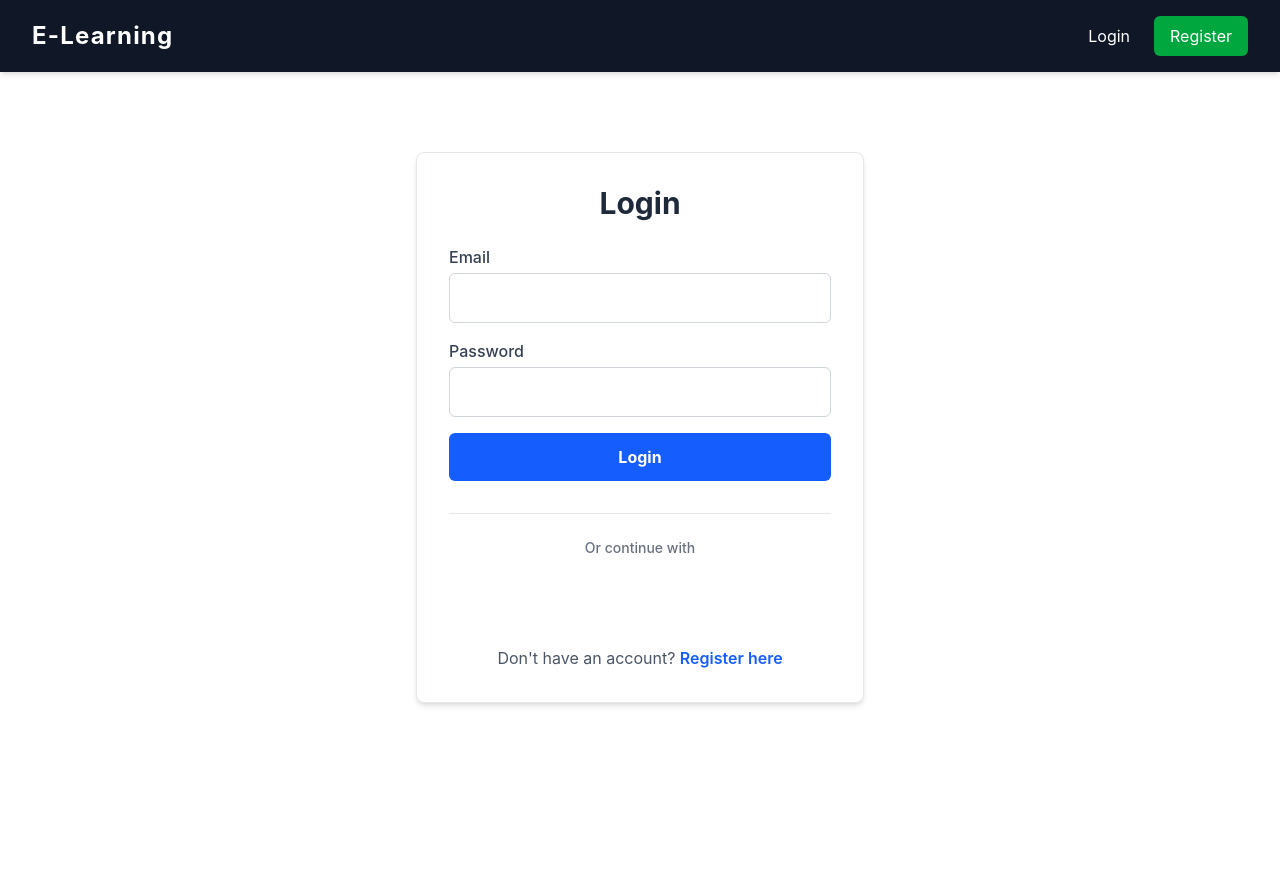
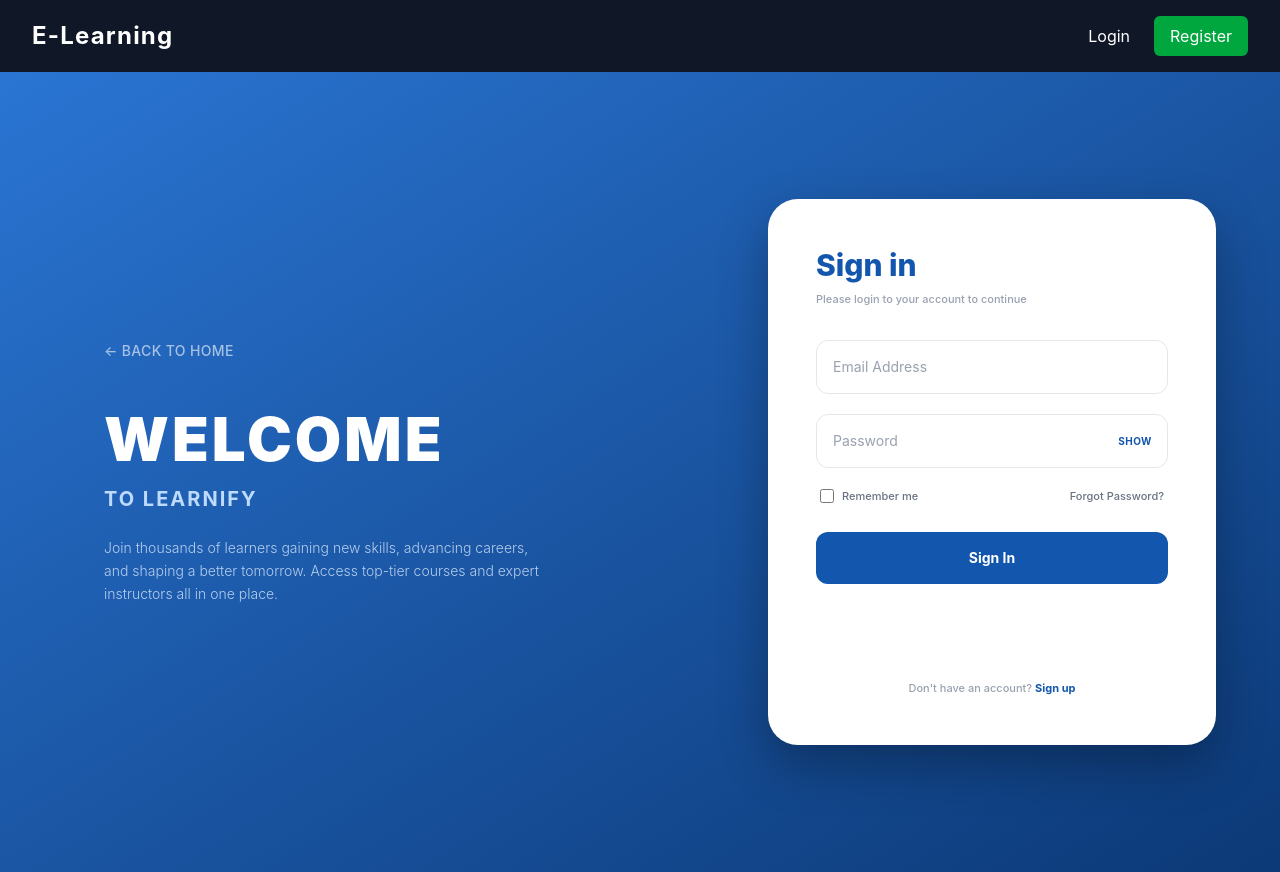
Before and after one commit to kaweeshaweerasinghe710/elearning-platform, a React (Vite) app in the folder frontend/: page /login in a window 1280 px wide. Before the commit the page ends 800 px from the top, so only its background shows below. Built offline with nearby package versions, Linux system fonts and the light colour scheme; no server answers.

Commit message:
feat:update authentication page UI

```diff
--- /dev/null
+++ b/frontend/src/components/AuthLayout.jsx
@@ -0,0 +1,30 @@
+import { Link } from 'react-router-dom';
+
+const AuthLayout = ({ title, subtitle, description, children }) => {
+    return (
+        <div className="min-h-screen w-full bg-gradient-to-br from-[#2a75d3] to-[#0c3977] flex items-center justify-center p-6 font-sans">
+            <div className="w-full max-w-6xl mx-auto flex flex-col lg:flex-row items-center justify-between gap-12">
+                <div className="w-full lg:w-1/2 text-white px-4 md:px-10 text-center lg:text-left mt-10 lg:mt-0">
+                    <Link to="/" className="inline-block mb-12 opacity-60 hover:opacity-100 transition text-sm font-medium tracking-wide">
+                        ← BACK TO HOME
+                    </Link>
+                    <h1 className="text-5xl md:text-6xl font-black tracking-wider mb-4 uppercase">
+                        {title}
+                    </h1>
+                    <h2 className="text-lg md:text-xl font-bold tracking-widest mb-6 uppercase text-blue-200">
+                        {subtitle}
+                    </h2>
+                    <p className="text-sm md:text-sm text-blue-100/80 leading-relaxed max-w-md mx-auto lg:mx-0 font-light">
+                        {description}
+                    </p>
+                </div>
+                <div className="w-full max-w-md bg-white rounded-[30px] p-8 md:p-12 shadow-[0_20px_50px_rgba(0,0,0,0.3)]">
+                    {children}
+                </div>
+
+            </div>
+        </div>
+    );
+};
+
+export default AuthLayout;
--- a/frontend/src/pages/Login.jsx
+++ b/frontend/src/pages/Login.jsx
@@ -3,10 +3,12 @@ import { useNavigate, Link } from 'react-router-dom';
 import AuthContext from '../context/AuthContext';
 import api from '../utils/api';
 import { GoogleLogin } from '@react-oauth/google';
+import AuthLayout from '../components/AuthLayout';
 
 const Login = () => {
     const [email, setEmail] = useState('');
     const [password, setPassword] = useState('');
+    const [showPassword, setShowPassword] = useState(false);
     const [error, setError] = useState(null);
 
     const { login } = useContext(AuthContext);
@@ -24,66 +26,74 @@ const Login = () => {
     };
 
     return (
-        <div className="max-w-md mx-auto mt-20 p-8 bg-white rounded-lg shadow-md border border-gray-200">
-            <h2 className="text-3xl font-bold text-center text-gray-800 mb-6">Login</h2>
-            {error && <p className="text-red-500 text-center mb-4">{error}</p>}
+        <AuthLayout
+            title="Welcome"
+            subtitle="To Learnify"
+            description="Join thousands of learners gaining new skills, advancing careers, and shaping a better tomorrow. Access top-tier courses and expert instructors all in one place."
+        >
+            <h2 className="text-3xl font-extrabold text-[#1256ae] mb-2">Sign in</h2>
+            <p className="text-[11px] text-gray-400 mb-8 font-medium">Please login to your account to continue</p>
 
-            <form onSubmit={handleSubmit} className="space-y-4">
-                <div>
-                    <label className="block text-gray-700 font-medium mb-1">Email</label>
+            {error && <div className="bg-red-50 text-red-500 p-3 rounded-lg text-xs text-center mb-5 border border-red-100">{error}</div>}
+
+            <form onSubmit={handleSubmit} className="space-y-5">
                 <input
                     type="email"
                     value={email}
                     onChange={(e) => setEmail(e.target.value)}
                     required
-                        className="w-full p-3 border border-gray-300 rounded-md focus:outline-none focus:ring-2 focus:ring-blue-500"
+                    placeholder="Email Address"
+                    className="w-full p-4 bg-transparent border border-gray-200 rounded-xl focus:outline-none focus:border-[#1256ae] text-sm text-gray-800 placeholder-gray-400 transition-colors"
                 />
-                </div>
-                <div>
-                    <label className="block text-gray-700 font-medium mb-1">Password</label>
+
+                <div className="relative">
                     <input
-                        type="password"
+                        type={showPassword ? "text" : "password"}
                         value={password}
                         onChange={(e) => setPassword(e.target.value)}
                         required
-                        className="w-full p-3 border border-gray-300 rounded-md focus:outline-none focus:ring-2 focus:ring-blue-500"
+                        placeholder="Password"
+                        className="w-full p-4 bg-transparent border border-gray-200 rounded-xl focus:outline-none focus:border-[#1256ae] text-sm text-gray-800 placeholder-gray-400 pr-16 transition-colors"
                     />
+                    <button
+                        type="button"
+                        onClick={() => setShowPassword(!showPassword)}
+                        className="absolute right-4 top-1/2 -translate-y-1/2 text-[10px] font-bold text-[#1256ae] hover:text-blue-800 tracking-wider"
+                    >
+                        {showPassword ? "HIDE" : "SHOW"}
+                    </button>
                 </div>
-                <button
-                    type="submit"
-                    className="w-full bg-blue-600 text-white font-bold py-3 rounded-md hover:bg-blue-700 transition duration-300"
-                >
-                    Login
+
+                <div className="flex justify-between items-center px-1">
+                    <label className="flex items-center gap-2 cursor-pointer">
+                        <input type="checkbox" className="w-3.5 h-3.5 rounded border-gray-300 text-[#1256ae] focus:ring-[#1256ae]" />
+                        <span className="text-[11px] text-gray-500 font-medium">Remember me</span>
+                    </label>
+                    <span className="text-[11px] text-gray-500 hover:text-[#1256ae] font-medium cursor-pointer">Forgot Password?</span>
+                </div>
+
+                <button type="submit" className="w-full bg-[#1256ae] text-white font-bold py-4 rounded-xl hover:bg-[#0c3977] hover:shadow-lg transition-all mt-2 text-sm">
+                    Sign In
                 </button>
             </form>
 
-
-            <div className="mt-8 border-t border-gray-200 pt-6">
-                <p className="text-center text-gray-500 mb-4 text-sm font-medium">Or continue with</p>
-                <div className="flex justify-center">
+            <div className="mt-6 flex justify-center hover:scale-105 transition-transform duration-300">
                 <GoogleLogin
-                        onSuccess={async (credentialResponse) => {
+                    onSuccess={async (res) => {
                         try {
-                                const { data } = await api.post('/users/google', {
-                                    credential: credentialResponse.credential
-                                });
+                            const { data } = await api.post('/users/google', { credential: res.credential });
                             login(data);
                             navigate('/dashboard');
-                            } catch (err) {
-                                setError('Google Login Failed. Please try again.');
-                            }
+                        } catch (err) { setError('Google Login Failed.'); }
                     }}
-                        onError={() => {
-                            setError('Google Login Failed. Please check your connection.');
-                        }}
+                    onError={() => setError('Google Login Failed.')}
                 />
             </div>
-            </div>
 
-            <p className="text-center text-gray-600 mt-8">
-                Don't have an account? <Link to="/register" className="text-blue-600 hover:underline font-semibold">Register here</Link>
+            <p className="text-center text-gray-400 mt-8 text-[11px] font-medium">
+                Don't have an account? <Link to="/register" className="text-[#1256ae] font-bold hover:underline">Sign up</Link>
             </p>
-        </div>
+        </AuthLayout>
     );
 };
 
--- a/frontend/src/pages/Register.jsx
+++ b/frontend/src/pages/Register.jsx
@@ -3,12 +3,14 @@ import { useNavigate, Link } from 'react-router-dom';
 import AuthContext from '../context/AuthContext';
 import api from '../utils/api';
 import { GoogleLogin } from '@react-oauth/google';
+import AuthLayout from '../components/AuthLayout';
 
 const Register = () => {
     const [name, setName] = useState('');
     const [email, setEmail] = useState('');
     const [password, setPassword] = useState('');
     const [role, setRole] = useState('student');
+    const [showPassword, setShowPassword] = useState(false);
     const [error, setError] = useState(null);
 
     const { login } = useContext(AuthContext);
@@ -26,87 +28,84 @@ const Register = () => {
     };
 
     return (
-        <div className="max-w-md mx-auto mt-20 p-8 bg-white rounded-lg shadow-md border border-gray-200">
-            <h2 className="text-3xl font-bold text-center text-gray-800 mb-6">Register</h2>
-            {error && <p className="text-red-500 text-center mb-4">{error}</p>}
+        <AuthLayout
+            title="Join Us"
+            subtitle="Create An Account"
+            description="Unlock premium courses, interact with expert instructors, and take control of your learning journey today."
+        >
+            <h2 className="text-3xl font-extrabold text-[#1256ae] mb-2">Sign up</h2>
+            <p className="text-[11px] text-gray-400 mb-6 font-medium">Enter your details to create an account</p>
+
+            {error && <div className="bg-red-50 text-red-500 p-3 rounded-lg text-xs text-center mb-4 border border-red-100">{error}</div>}
 
             <form onSubmit={handleSubmit} className="space-y-4">
-                <div>
-                    <label className="block text-gray-700 font-medium mb-1">Name</label>
                 <input
                     type="text"
                     value={name}
                     onChange={(e) => setName(e.target.value)}
                     required
-                        className="w-full p-3 border border-gray-300 rounded-md focus:outline-none focus:ring-2 focus:ring-green-500"
+                    placeholder="Full Name"
+                    className="w-full p-4 bg-transparent border border-gray-200 rounded-xl focus:outline-none focus:border-[#1256ae] text-sm text-gray-800 placeholder-gray-400 transition-colors"
                 />
-                </div>
-                <div>
-                    <label className="block text-gray-700 font-medium mb-1">Email</label>
+
                 <input
                     type="email"
                     value={email}
                     onChange={(e) => setEmail(e.target.value)}
                     required
-                        className="w-full p-3 border border-gray-300 rounded-md focus:outline-none focus:ring-2 focus:ring-green-500"
+                    placeholder="Email Address"
+                    className="w-full p-4 bg-transparent border border-gray-200 rounded-xl focus:outline-none focus:border-[#1256ae] text-sm text-gray-800 placeholder-gray-400 transition-colors"
                 />
-                </div>
-                <div>
-                    <label className="block text-gray-700 font-medium mb-1">Password</label>
+
+                <div className="relative">
                     <input
-                        type="password"
+                        type={showPassword ? "text" : "password"}
                         value={password}
                         onChange={(e) => setPassword(e.target.value)}
                         required
-                        className="w-full p-3 border border-gray-300 rounded-md focus:outline-none focus:ring-2 focus:ring-green-500"
+                        placeholder="Password"
+                        className="w-full p-4 bg-transparent border border-gray-200 rounded-xl focus:outline-none focus:border-[#1256ae] text-sm text-gray-800 placeholder-gray-400 pr-16 transition-colors"
                     />
+                    <button
+                        type="button"
+                        onClick={() => setShowPassword(!showPassword)}
+                        className="absolute right-4 top-1/2 -translate-y-1/2 text-[10px] font-bold text-[#1256ae] hover:text-blue-800 tracking-wider"
+                    >
+                        {showPassword ? "HIDE" : "SHOW"}
+                    </button>
                 </div>
-                <div>
-                    <label className="block text-gray-700 font-medium mb-1">I am a...</label>
+
                 <select
                     value={role}
                     onChange={(e) => setRole(e.target.value)}
-                        className="w-full p-3 border border-gray-300 rounded-md focus:outline-none focus:ring-2 focus:ring-green-500"
+                    className="w-full p-4 bg-transparent border border-gray-200 rounded-xl focus:outline-none focus:border-[#1256ae] text-sm text-gray-600 transition-colors appearance-none"
                 >
-                        <option value="student">Student</option>
-                        <option value="instructor">Instructor</option>
+                    <option value="student">Join as a Student</option>
+                    <option value="instructor">Join as an Instructor</option>
                 </select>
-                </div>
-                <button
-                    type="submit"
-                    className="w-full bg-green-600 text-white font-bold py-3 rounded-md hover:bg-green-700 transition duration-300"
-                >
-                    Register
+
+                <button type="submit" className="w-full bg-[#1256ae] text-white font-bold py-4 rounded-xl hover:bg-[#0c3977] hover:shadow-lg transition-all mt-4 text-sm">
+                    Sign Up
                 </button>
             </form>
 
-
-            <div className="mt-8 border-t border-gray-200 pt-6">
-                <p className="text-center text-gray-500 mb-4 text-sm font-medium">Or continue with</p>
-                <div className="flex justify-center">
+            <div className="mt-6 flex justify-center hover:scale-105 transition-transform duration-300">
                 <GoogleLogin
-                        onSuccess={async (credentialResponse) => {
+                    onSuccess={async (res) => {
                         try {
-                                const { data } = await api.post('/users/google', {
-                                    credential: credentialResponse.credential
-                                });
+                            const { data } = await api.post('/users/google', { credential: res.credential });
                             login(data);
                             navigate('/dashboard');
-                            } catch (err) {
-                                setError('Google Login Failed. Please try again.');
-                            }
+                        } catch (err) { setError('Google Login Failed.'); }
                     }}
-                        onError={() => {
-                            setError('Google Login Failed. Please check your connection.');
-                        }}
+                    onError={() => setError('Google Login Failed.')}
                 />
             </div>
-            </div>
 
-            <p className="text-center text-gray-600 mt-8">
-                Already have an account? <Link to="/login" className="text-green-600 hover:underline font-semibold">Login here</Link>
+            <p className="text-center text-gray-400 mt-6 text-[11px] font-medium">
+                Already have an account? <Link to="/login" className="text-[#1256ae] font-bold hover:underline">Sign in</Link>
             </p>
-        </div>
+        </AuthLayout>
     );
 };
 
```
Lines whose indentation alone changed are shown as unchanged.
